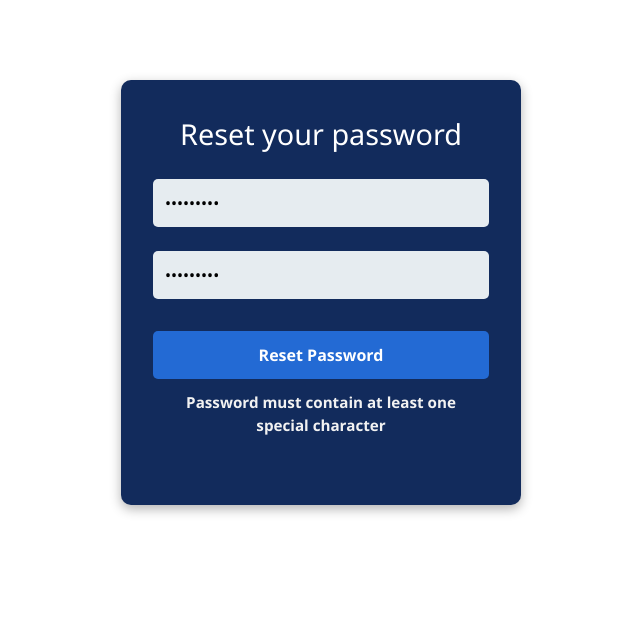
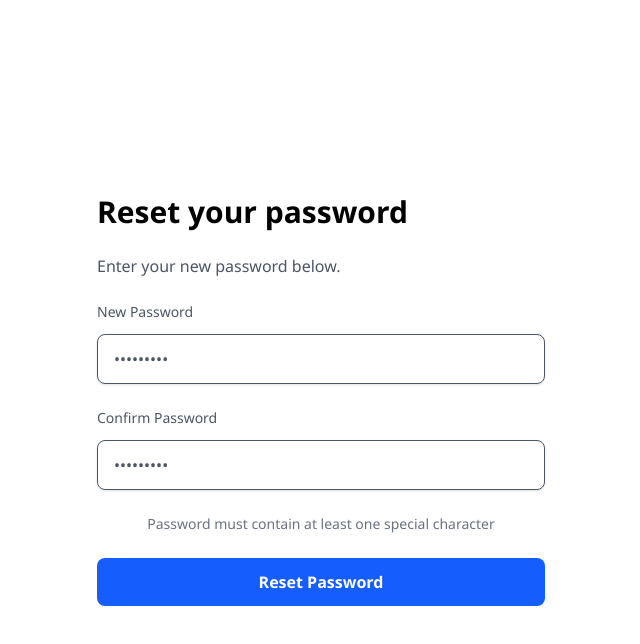
Before and after one commit to samup8965/finance_app, a React app: page /resetpassword in a window 1280 px wide. Both pictures are taken after typing "Sample123", "Sample123" into the empty fields and a click on the button "Reset Password". Shown: the top 644 px of the page, without its empty margins (319-959 px from the left). Built offline with nearby package versions, Linux system fonts and the light colour scheme; the HTML template or start-up script is replaced by a standard one.

Commit message:
fix: inconsistent month sorting in chart data processing functions

```diff
--- a/src/components/Dashboard/Accountbalance.tsx
+++ b/src/components/Dashboard/Accountbalance.tsx
@@ -73,7 +73,6 @@ const Accountbalance = () => {
                   tick={{ fontSize: 12, fill: "#9ca3af" }}
                 />
 
-                {/* Y Axis with 100s steps but visually hidden */}
                 <YAxis
                   tick={{ fontSize: 12 }}
                   tickLine={false}
@@ -81,7 +80,6 @@ const Accountbalance = () => {
                   domain={[0, (dataMax) => Math.ceil(dataMax / 100) * 100]}
                 />
 
-                {/* Bars */}
                 <Bar dataKey="balance" radius={[4, 4, 0, 0]} maxBarSize={40}>
                   {monthlyData.map((entry, index) => {
                     const isCurrentMonth =
--- a/src/components/resetPassword.tsx
+++ b/src/components/resetPassword.tsx
@@ -84,10 +84,19 @@ const ResetPassword = () => {
   }, [navigate]);
 
   return (
-    <div className="signup-container">
-      <form onSubmit={handlePasswordUpdate} className="signup-form">
-        <h2 className="signup-heading">Reset your password</h2>
+    <div className="flex min-h-screen justify-center items-center bg-white px-6 py-12">
+      <form
+        onSubmit={handlePasswordUpdate}
+        className="w-full max-w-md space-y-6"
+      >
+        <h2 className="text-3xl font-bold text-black">Reset your password</h2>
+        <p className="text-gray-600">Enter your new password below.</p>
+
+        {/* New Password */}
         <div>
+          <label className="block text-sm text-gray-600 font-medium mb-3">
+            New Password
+          </label>
           <input
             onChange={(e) => {
               setNewPassword(e.target.value);
@@ -98,10 +107,16 @@ const ResetPassword = () => {
               setServerError("");
             }}
             type="password"
-            placeholder="Password"
-            className="signup-input"
+            placeholder="New Password"
+            className="w-full px-4 py-3 border rounded-lg shadow-sm focus:outline-none focus:ring-2 focus:ring-blue-500 text-gray-600"
           />
-          <div className="password-container">
+        </div>
+
+        {/* Confirm Password */}
+        <div>
+          <label className="block text-sm text-gray-600 font-medium mb-3">
+            Confirm Password
+          </label>
           <input
             onChange={(e) => {
               setConfirmPassword(e.target.value);
@@ -111,22 +126,38 @@ const ResetPassword = () => {
               });
               setServerError("");
             }}
-              type={"password"}
+            type="password"
             placeholder="Confirm Password"
-              className="signup-input"
+            className="w-full px-4 py-3 border rounded-lg shadow-sm focus:outline-none focus:ring-2 focus:ring-blue-500 text-gray-600"
           />
         </div>
-          <button type="submit" className="signup-button">
+
+        {/* Validation Errors */}
+        {validationErrors.password && (
+          <p className="text-gray-500 text-sm font-medium text-center">
+            {validationErrors.password}
+          </p>
+        )}
+        {validationErrors.confirmPassword && (
+          <p className="text-gray-500 text-sm font-medium text-center">
+            {validationErrors.confirmPassword}
+          </p>
+        )}
+
+        {/* Server Error */}
+        {serverError && (
+          <p className="text-gray-500 text-sm font-medium text-center">
+            {serverError}
+          </p>
+        )}
+
+        {/* Submit Button */}
+        <button
+          type="submit"
+          className="w-full bg-blue-600 hover:bg-blue-700 text-white font-semibold py-3 rounded-lg transition"
+        >
           Reset Password
         </button>
-          {serverError && <p className="signup-error">{serverError}</p>}
-          {validationErrors.password && (
-            <p className="signup-error">{validationErrors.password}</p>
-          )}
-          {validationErrors.confirmPassword && (
-            <p className="signup-error">{validationErrors.confirmPassword}</p>
-          )}
-        </div>
       </form>
     </div>
   );
--- a/src/components/signin.tsx
+++ b/src/components/signin.tsx
@@ -299,7 +299,7 @@ const Signin = () => {
 
         <div className="mt-35">
           <h3 className="text-2xl font-bold text-center">
-            Financial planning that helps you reach your goals.
+            Financial clarity, one goal at a time.
           </h3>
         </div>
       </div>
--- a/src/components/signup.tsx
+++ b/src/components/signup.tsx
@@ -21,8 +21,6 @@ const Signup = () => {
 
   // Password visible state
   const [passwordVisible, setPasswordVisible] = useState<boolean>(false);
-
-  console.log(loading);
 
   const { signUpNewUser } = UserAuth();
 
--- a/src/data/chartDataProcessing.tsx
+++ b/src/data/chartDataProcessing.tsx
@@ -21,8 +21,12 @@ export const getMonthlyIncome = (transactions: Transaction[]) => {
     .map(([month, income]) => ({
       month,
       income: parseFloat(income.toFixed(2)),
+      sortDate: new Date(`${month} 01`),
     }))
-    .sort((a, b) => new Date(a.month).getTime() - new Date(b.month).getTime());
+    .sort(
+      (a, b) => new Date(a.sortDate).getTime() - new Date(b.sortDate).getTime()
+    )
+    .map(({ month, income }) => ({ month, income }));
 };
 
 export const getMonthlyExpenses = (transactions: Transaction[]) => {
@@ -55,8 +59,12 @@ export const getMonthlyExpenses = (transactions: Transaction[]) => {
     .map(([month, spending]) => ({
       month,
       spending: parseFloat(spending.toFixed(2)),
+      sortDate: new Date(`${month} 01`),
     }))
-    .sort((a, b) => new Date(a.month).getTime() - new Date(b.month).getTime());
+    .sort(
+      (a, b) => new Date(a.sortDate).getTime() - new Date(b.sortDate).getTime()
+    )
+    .map(({ month, spending }) => ({ month, spending }));
 
   // Here I convert our flat object using .entries into an array of key-value pairs
 
@@ -109,6 +117,10 @@ export const getMonthlyBalance = (transactions: Transaction[]) => {
     .map(([month, data]) => ({
       month,
       balance: parseFloat((data.income - data.expenses).toFixed(2)),
+      sortDate: new Date(`${month} 01`), // convert May 2024 to May 01 2024
     }))
-    .sort((a, b) => new Date(a.month).getTime() - new Date(b.month).getTime());
+    .sort(
+      (a, b) => new Date(a.sortDate).getTime() - new Date(b.sortDate).getTime()
+    )
+    .map(({ month, balance }) => ({ month, balance }));
 };
```
Lines whose indentation alone changed are shown as unchanged.
